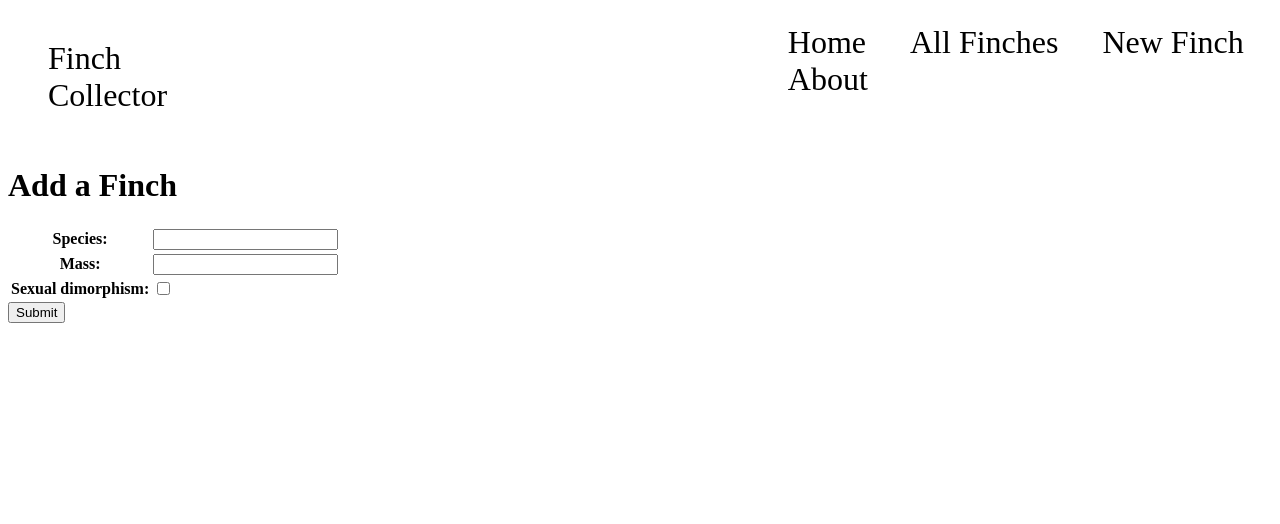
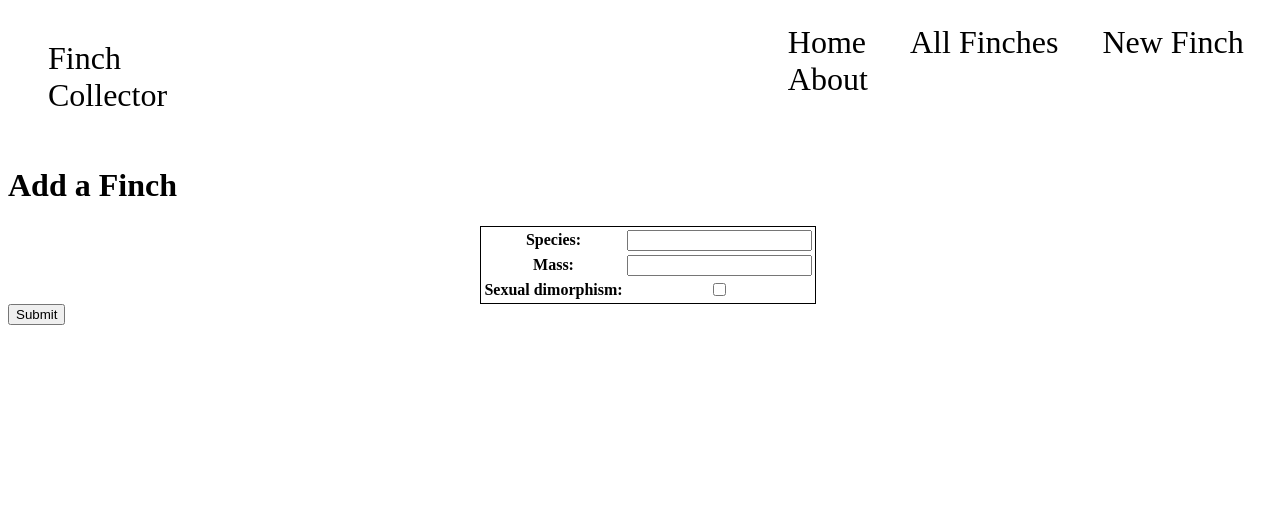
Before and after one commit to Madfarm/finch-collector, a Django app: page /finches/create in a window 1280 px wide. Shown: the top 524 px of the page. Run offline with Django 4.2, Linux system fonts and the light colour scheme.

Commit message:
Add styling for the sighting tables

```diff
--- a/main_app/static/css/style.css
+++ b/main_app/static/css/style.css
@@ -140,3 +140,16 @@ nav {
 #details-page {
     text-align: center;
 }
+
+table {
+    border: 1px solid black;
+    margin-right: auto;
+    margin-left: auto;
+}
+th {
+    text-align: center;
+}
+
+td {
+    text-align: center;
+}
```
